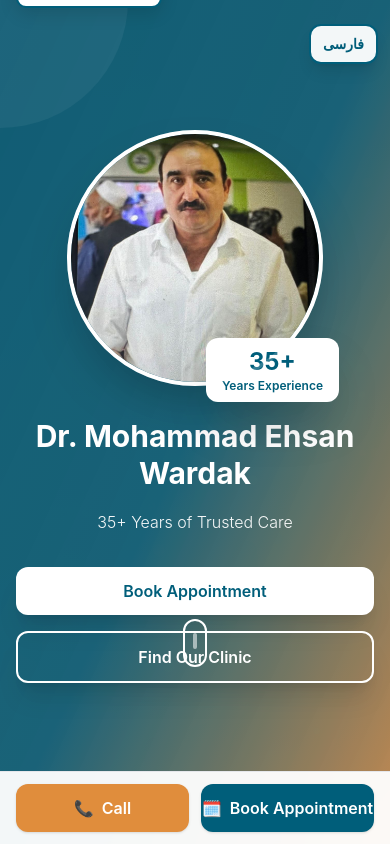
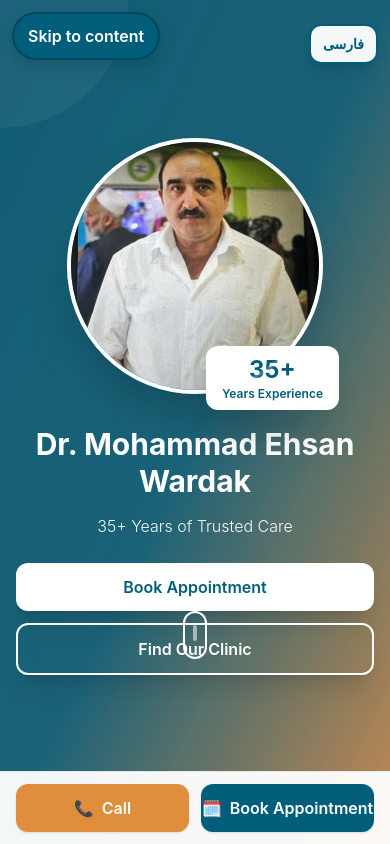
Before and after one commit to Edris-Jebran/doctor-website-spa, a React (Create React App) app: page / in a window 390 px wide. Shown: the top 844 px of the page. Built offline with nearby package versions, Linux system fonts and the light colour scheme.

Commit message:
Mobile UI refinements: safe-bottom padding, tighter spacing in Hero/Services/ClinicInfo/Contact, always-visible skip-link. Build validated.

```diff
--- a/src/App.js
+++ b/src/App.js
@@ -35,7 +35,7 @@ function AppContent() {
       <SkipLink />
       <AmbientBackground />
       <LanguageToggle />
-      <main id="main">
+      <main id="main" className="safe-bottom">
         <Hero
           title={content.hero.title}
           subtitle={content.hero.subtitle}
--- a/src/components/ClinicInfo.jsx
+++ b/src/components/ClinicInfo.jsx
@@ -81,7 +81,7 @@ const ClinicInfo = ({ address, hours, coords }) => {
               {!showInteractiveMap ? (
                 <div className="p-4">
                   <FallbackMap coords={coords} address={address} />
-                  <div className="mt-4 flex flex-col sm:flex-row gap-3">
+                  <div className="mt-3 flex flex-col sm:flex-row gap-3">
                     <button
                       type="button"
                       onClick={handleShowMap}
--- a/src/components/ContactForm.jsx
+++ b/src/components/ContactForm.jsx
@@ -52,11 +52,11 @@ const ContactForm = () => {
           </p>
         </div>
 
-        <div className="grid lg:grid-cols-2 gap-8 lg:gap-16">
+        <div className="grid lg:grid-cols-2 gap-6 lg:gap-16">
           {/* Contact Information */}
           <div className="space-y-8">
             <div>
-              <h3 className="text-xl sm:text-2xl md:text-3xl font-semibold text-primary mb-6 lg:mb-8">{getGetInTouch()}</h3>
+              <h3 className="text-xl sm:text-2xl md:text-3xl font-semibold text-primary mb-5 lg:mb-8">{getGetInTouch()}</h3>
               <div className="space-y-4 lg:space-y-6">
                 <div className="flex items-start group">
                   <div className="w-10 h-10 sm:w-12 sm:h-12 bg-gradient-to-br from-primary to-accent rounded-xl flex items-center justify-center mr-4 sm:mr-6 group-hover:scale-110 transition-transform duration-300">
@@ -97,7 +97,7 @@ const ContactForm = () => {
           {/* Contact Options */}
           <div className="space-y-6">
             {/* Phone Option */}
-            <div className="bg-white/80 backdrop-blur-sm p-8 rounded-2xl shadow-lg border border-gray-200 hover:shadow-xl transition-all duration-300 transform hover:-translate-y-1">
+            <div className="bg-white/80 backdrop-blur-sm p-7 rounded-2xl shadow-lg border border-gray-200 hover:shadow-xl transition-all duration-300 transform hover:-translate-y-1">
               <div className="flex items-center mb-6">
                 <div className="w-16 h-16 bg-gradient-to-br from-accent to-primary rounded-2xl flex items-center justify-center mr-6">
                   <svg className="w-8 h-8 text-white" fill="none" stroke="currentColor" viewBox="0 0 24 24">
@@ -119,7 +119,7 @@ const ContactForm = () => {
             </div>
 
             {/* WhatsApp Option */}
-            <div className="bg-white/80 backdrop-blur-sm p-8 rounded-2xl shadow-lg border border-gray-200 hover:shadow-xl transition-all duration-300 transform hover:-translate-y-1">
+            <div className="bg-white/80 backdrop-blur-sm p-7 rounded-2xl shadow-lg border border-gray-200 hover:shadow-xl transition-all duration-300 transform hover:-translate-y-1">
               <div className="flex items-center mb-6">
                 <div className="w-16 h-16 bg-green-500 rounded-2xl flex items-center justify-center mr-6">
                   <svg className="w-8 h-8 text-white" fill="currentColor" viewBox="0 0 24 24">
--- a/src/components/Hero.jsx
+++ b/src/components/Hero.jsx
@@ -28,13 +28,13 @@ const Hero = ({ title, subtitle, imageUrl }) => {
           {/* Text Content */}
           <div className={`order-2 ${currentLanguage === 'fa' ? 'lg:order-2' : 'lg:order-1'}`}>
             <div className="mb-8 lg:mb-12">
-              <h1 className="text-3xl sm:text-4xl md:text-5xl lg:text-6xl font-bold mb-4 lg:mb-8 leading-tight">
+              <h1 className="text-3xl sm:text-4xl md:text-5xl lg:text-6xl font-bold mb-3 lg:mb-8 leading-tight">
                 {title}
               </h1>
-              <p className="text-base sm:text-lg md:text-xl lg:text-2xl mb-8 lg:mb-12 opacity-95 font-light leading-relaxed px-2">
+              <p className="text-base sm:text-lg md:text-xl lg:text-2xl mb-6 lg:mb-12 opacity-95 font-light leading-relaxed px-2">
                 {subtitle}
               </p>
-              <div className={`flex flex-col sm:flex-row gap-4 sm:gap-6 ${currentLanguage === 'fa' ? 'justify-center lg:justify-end' : 'justify-center lg:justify-start'}`}>
+              <div className={`flex flex-col sm:flex-row gap-3 sm:gap-6 ${currentLanguage === 'fa' ? 'justify-center lg:justify-end' : 'justify-center lg:justify-start'}`}>
                 <a
                   href="#contact"
                   className="bg-white text-primary px-6 sm:px-10 py-3 sm:py-4 rounded-xl font-semibold hover:bg-gray-100 transition-all duration-300 inline-block shadow-xl hover:shadow-2xl transform hover:-translate-y-1 text-base sm:text-lg"
--- a/src/components/Services.jsx
+++ b/src/components/Services.jsx
@@ -46,11 +46,11 @@ const Services = ({ services }) => {
           </p>
         </div>
 
-        <div className="grid grid-cols-1 sm:grid-cols-2 lg:grid-cols-4 gap-6 lg:gap-8 mb-12 lg:mb-16">
+        <div className="grid grid-cols-1 sm:grid-cols-2 lg:grid-cols-4 gap-4 sm:gap-6 lg:gap-8 mb-10 lg:mb-16">
           {services.map((service, index) => (
             <div
               key={index}
-              className="group bg-white/80 backdrop-blur-sm p-4 sm:p-6 rounded-2xl shadow-lg border border-gray-200 hover:shadow-2xl transition-all duration-300 transform hover:-translate-y-2"
+              className="group bg-white/80 backdrop-blur-sm p-4 sm:p-5 rounded-2xl shadow-lg border border-gray-200 hover:shadow-2xl transition-all duration-300 transform hover:-translate-y-2"
             >
               <div className="w-12 h-12 sm:w-14 sm:h-14 bg-gradient-to-br from-primary to-accent rounded-xl flex items-center justify-center mb-4 sm:mb-6 group-hover:scale-110 transition-transform duration-300">
                 <svg className="w-6 h-6 sm:w-7 sm:h-7 text-white" fill="none" stroke="currentColor" viewBox="0 0 24 24">
--- a/src/index.css
+++ b/src/index.css
@@ -28,28 +28,27 @@ code {
     monospace;
 }
 
-/* Skip link */
+/* Skip link - always visible, high contrast, top-left (or top-right in RTL) */
 .skip-link {
-  position: fixed; /* attach to viewport so it never gets clipped */
-  top: -40px;
-  left: 16px;
-  background: #ffffff;
-  color: #005E7A;
+  position: fixed;
+  top: calc(env(safe-area-inset-top) + 12px);
+  left: 12px;
+  background: #005E7A;
+  color: #ffffff;
   padding: 10px 14px;
-  border-radius: 10px;
-  border: 2px solid #005E7A;
-  z-index: 60; /* above language toggle/background */
-  box-shadow: 0 6px 18px rgba(0,0,0,0.12);
-  transition: top 0.15s ease;
+  border-radius: 9999px;
+  border: 2px solid #00485f;
+  z-index: 60;
+  box-shadow: 0 6px 18px rgba(0,0,0,0.15);
+  font-weight: 600;
+}
+:root[dir="rtl"] .skip-link {
+  left: auto;
+  right: 12px;
 }
 .skip-link:focus {
-  top: calc(env(safe-area-inset-top) + 16px);
-  outline: none;
-}
-/* Mirror position in RTL */
-:root[dir="rtl"] .skip-link {
-  left: auto;
-  right: 16px;
+  outline: 3px solid #ffffff;
+  outline-offset: 2px;
 }
 
 /* Focus outline for better accessibility */
```
